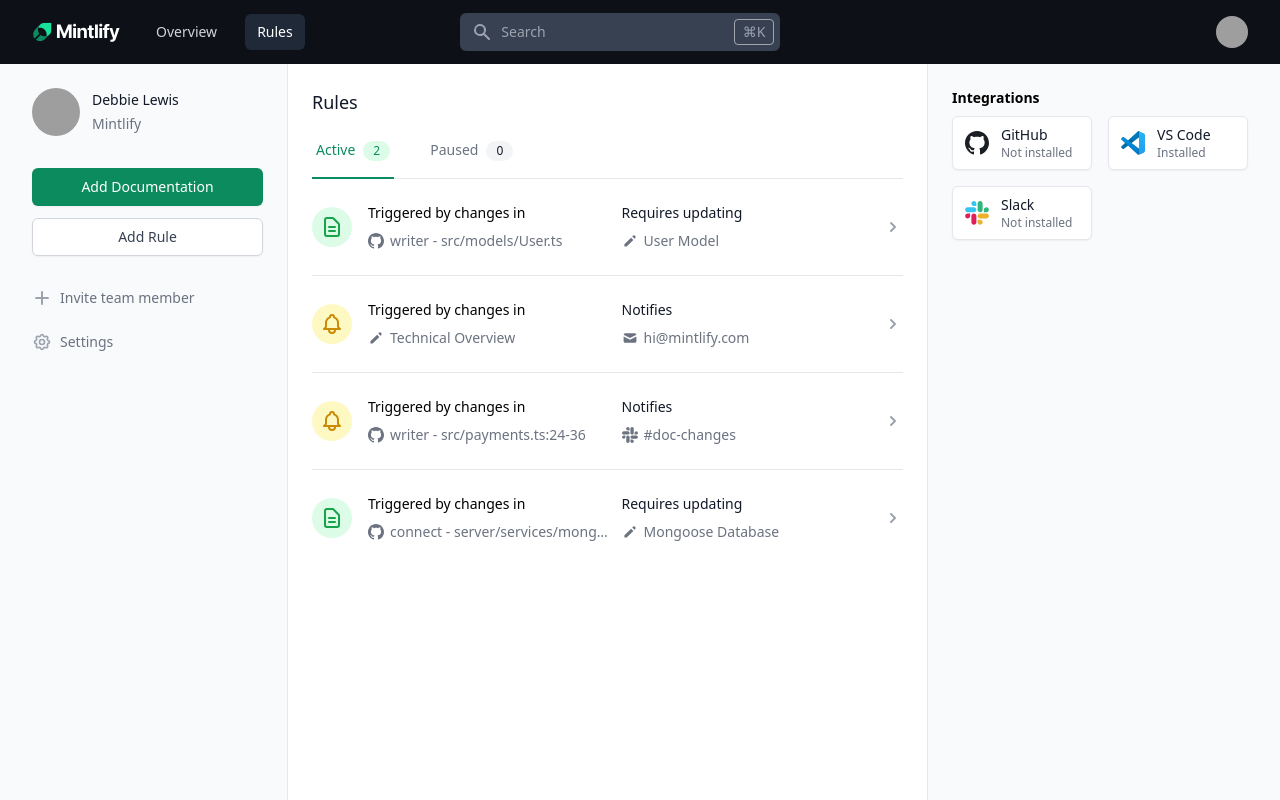
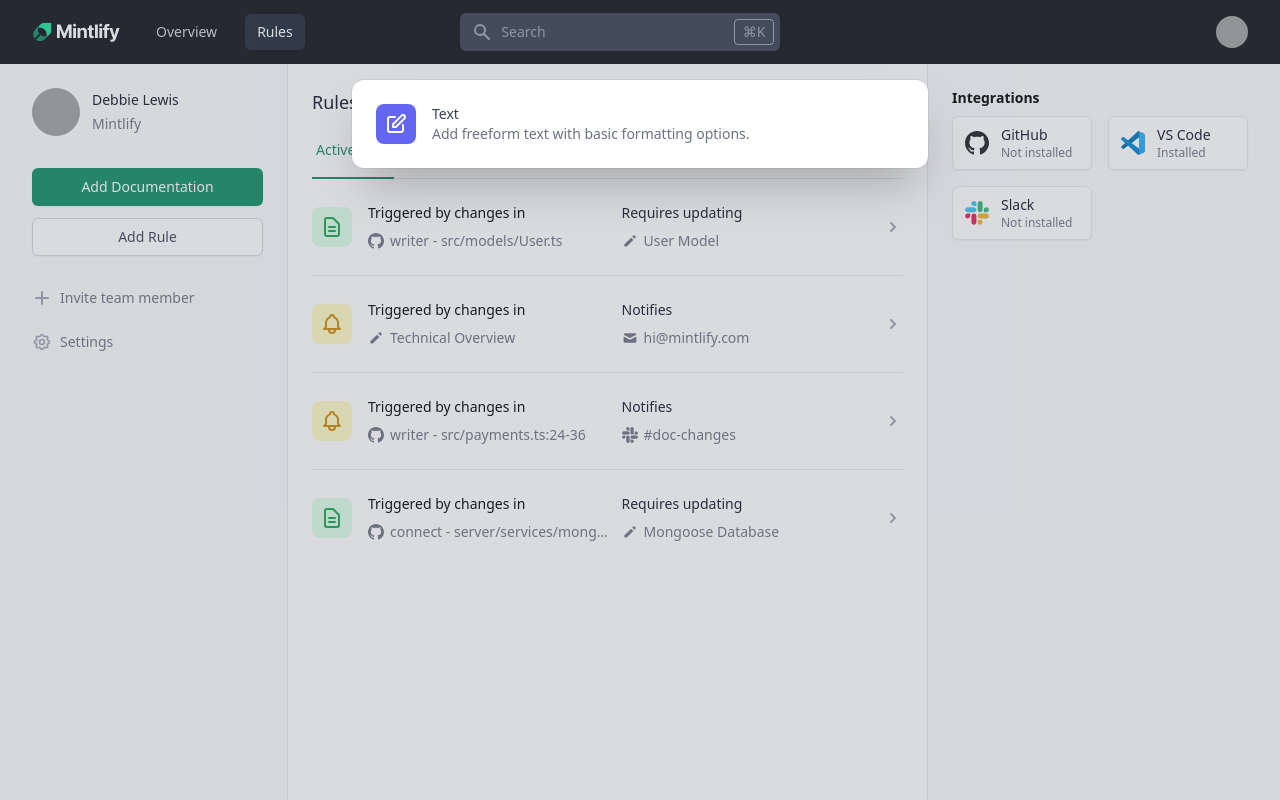
Before and after one commit to mintlify/connector, a Next.js app in the folder web/: page /rules in a window 1280 px wide. Built offline with nearby package versions, Linux system fonts and the light colour scheme; grey boxes are pictures that could not be loaded.

Commit message:
Add setup for addrule command

```diff
--- a/web/components/Sidebar.tsx
+++ b/web/components/Sidebar.tsx
@@ -1,18 +1,23 @@
 import { CogIcon } from '@heroicons/react/outline';
 import {
-  BadgeCheckIcon,
   PlusIcon,
 } from '@heroicons/react/solid'
 import { useState } from 'react'
-import AddDocumentCommand from './AddDocumentCommand'
+import AddDocument from './commands/AddDocument'
+import AddRule from './commands/AddRule'
 
 export default function Sidebar() {
-  const [isOpen, setIsOpen] = useState(false);
+  const [isAddDocumentOpen, setIsAddDocumentOpen] = useState(false);
+  const [isAddRuleOpen, setIsAddRuleOpen] = useState(false);
   return (
     <>
-    <AddDocumentCommand
-      isOpen={isOpen}
-      setIsOpen={setIsOpen}
+    <AddDocument
+      isOpen={isAddDocumentOpen}
+      setIsOpen={setIsAddDocumentOpen}
+    />
+    <AddRule
+      isOpen={isAddRuleOpen}
+      setIsOpen={setIsAddRuleOpen}
     />
     <div className="xl:flex-shrink-0 xl:w-64 xl:border-r xl:border-gray-200">
       <div className="pl-4 pr-6 py-6 sm:pl-6 lg:pl-8 xl:pl-0">
@@ -41,14 +46,15 @@ export default function Sidebar() {
               <div className="flex flex-col sm:flex-row xl:flex-col">
                 <button
                   type="button"
-                  className="inline-flex items-center justify-center px-4 py-2 border border-transparent shadow-sm text-sm font-medium rounded-md text-white bg-primary hover:bg-hover focus:outline-none focus:ring-2 focus:ring-offset-2 focus:ring-primary xl:w-full"
-                  onClick={() => setIsOpen(true)}
+                  className="inline-flex items-center justify-center px-4 py-2 border border-transparent shadow-sm text-sm font-medium rounded-md text-white bg-primary hover:bg-hover xl:w-full"
+                  onClick={() => setIsAddDocumentOpen(true)}
                 >
                   Add Documentation
                 </button>
                 <button
                   type="button"
-                  className="mt-3 inline-flex items-center justify-center px-4 py-2 border border-gray-300 shadow-sm text-sm font-medium rounded-md text-gray-700 bg-white hover:bg-gray-50 focus:outline-none focus:ring-2 focus:ring-offset-2 focus:ring-primary sm:mt-0 sm:ml-3 xl:ml-0 xl:mt-3 xl:w-full"
+                  className="mt-3 inline-flex items-center justify-center px-4 py-2 border border-gray-300 shadow-sm text-sm font-medium rounded-md text-gray-700 bg-white hover:bg-gray-50 sm:mt-0 sm:ml-3 xl:ml-0 xl:mt-3 xl:w-full"
+                  onClick={() => setIsAddRuleOpen(true)}
                 >
                   Add Rule
                 </button>
--- /dev/null
+++ b/web/components/commands/AddRule.tsx
@@ -0,0 +1,99 @@
+import { Fragment, useState } from 'react'
+import { Combobox, Dialog, Transition } from '@headlessui/react'
+import {
+  PencilAltIcon,
+} from '@heroicons/react/outline'
+import { classNames } from '../../helpers/functions'
+
+const items = [
+  {
+    id: 1,
+    name: 'Text',
+    description: 'Add freeform text with basic formatting options.',
+    url: '#',
+    color: 'bg-indigo-500',
+    icon: PencilAltIcon,
+  },
+  // More items...
+];
+
+type AddRuleProps = {
+  isOpen: boolean;
+  setIsOpen: (isOpen: boolean) => void,
+}
+
+export default function AddRule() {
+  const [open, setOpen] = useState(true)
+
+  return (
+    <Transition.Root show={open} as={Fragment} appear>
+      <Dialog as="div" className="relative z-10" onClose={setOpen}>
+        <Transition.Child
+          as={Fragment}
+          enter="ease-out duration-300"
+          enterFrom="opacity-0"
+          enterTo="opacity-100"
+          leave="ease-in duration-200"
+          leaveFrom="opacity-100"
+          leaveTo="opacity-0"
+        >
+          <div className="fixed inset-0 bg-gray-500 bg-opacity-25 transition-opacity" />
+        </Transition.Child>
+
+        <div className="fixed inset-0 z-10 overflow-y-auto p-4 sm:p-6 md:p-20">
+          <Transition.Child
+            as={Fragment}
+            enter="ease-out duration-300"
+            enterFrom="opacity-0 scale-95"
+            enterTo="opacity-100 scale-100"
+            leave="ease-in duration-200"
+            leaveFrom="opacity-100 scale-100"
+            leaveTo="opacity-0 scale-95"
+          >
+            <Dialog.Panel className="mx-auto max-w-xl transform divide-y divide-gray-100 overflow-hidden rounded-xl bg-white shadow-2xl ring-1 ring-black ring-opacity-5 transition-all">
+              <Combobox onChange={() => {}} value="">
+                  <Combobox.Options static className="max-h-96 scroll-py-3 overflow-y-auto p-3">
+                    {items.map((item) => (
+                      <Combobox.Option
+                        key={item.id}
+                        value={item}
+                        className={({ active }) =>
+                          classNames('flex cursor-default select-none rounded-xl p-3', active ? 'bg-gray-100' : '')
+                        }
+                      >
+                        {({ active }) => (
+                          <>
+                            <div
+                              className={classNames(
+                                'flex h-10 w-10 flex-none items-center justify-center rounded-lg',
+                                item.color
+                              )}
+                            >
+                              <item.icon className="h-6 w-6 text-white" aria-hidden="true" />
+                            </div>
+                            <div className="ml-4 flex-auto">
+                              <p
+                                className={classNames(
+                                  'text-sm font-medium',
+                                  active ? 'text-gray-900' : 'text-gray-700'
+                                )}
+                              >
+                                {item.name}
+                              </p>
+                              <p className={classNames('text-sm', active ? 'text-gray-700' : 'text-gray-500')}>
+                                {item.description}
+                              </p>
+                            </div>
+                          </>
+                        )}
+                      </Combobox.Option>
+                    ))}
+                  </Combobox.Options>
+              </Combobox>
+            </Dialog.Panel>
+          </Transition.Child>
+        </div>
+      </Dialog>
+    </Transition.Root>
+  )
+}
--- a/web/helpers/Icons.tsx
+++ b/web/helpers/Icons.tsx
@@ -42,13 +42,13 @@ export const ConfluenceIcon = ({className, isActive}: SVGIconProps) => (
 
 export const getRuleTypeIcon = (type: RuleType) => {
   if (type === 'Notification') {
-    return <div className="h-10 w-10 rounded-full bg-yellow-100 flex items-center justify-center">
+    return <div className="h-10 w-10 rounded-lg bg-yellow-100 flex items-center justify-center">
       <BellIcon className="h-6 w-6 text-yellow-600" />
     </div>
   }
 
   if (type === 'Update') {
-    return <div className="h-10 w-10 rounded-full bg-green-100 flex items-center justify-center">
+    return <div className="h-10 w-10 rounded-lg bg-green-100 flex items-center justify-center">
         <DocumentTextIcon className="h-6 w-6 text-green-600" />
       </div>
   }
```
Also changed, not shown: web/components/commands/AddDocument.tsx (renamed from web/components/AddDocumentCommand.tsx, +4 -4 lines).
